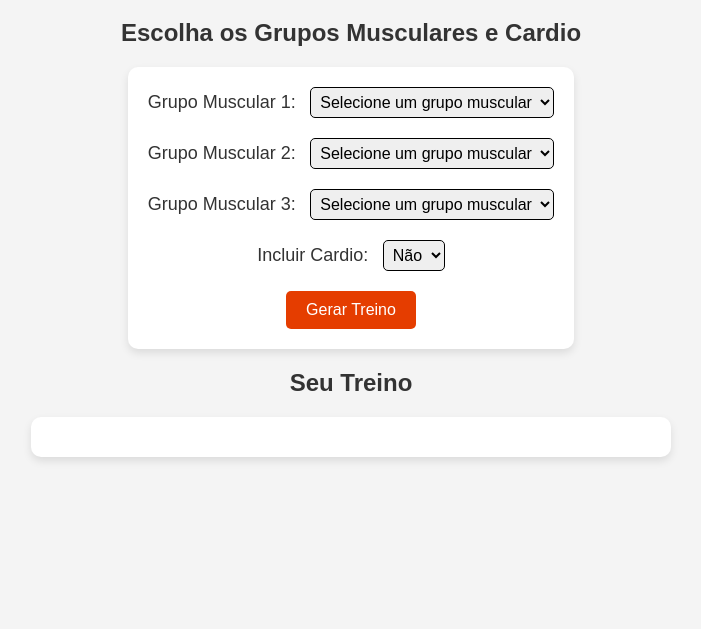
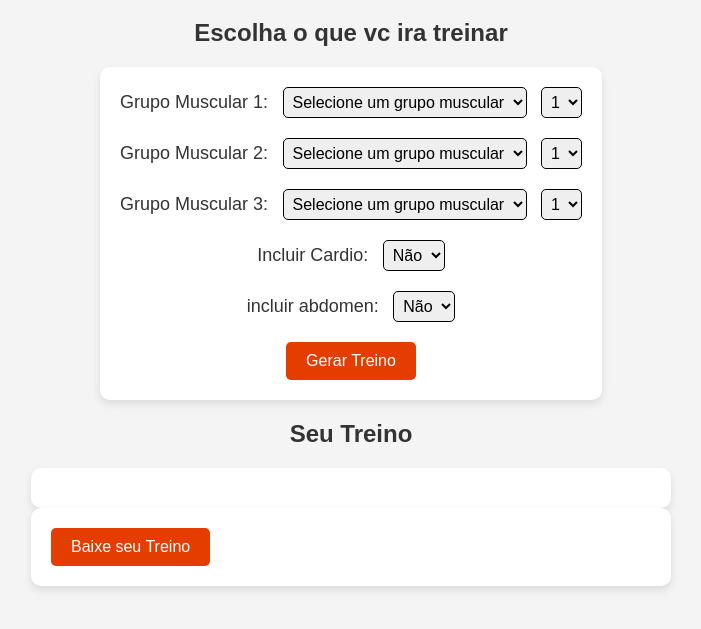
Before and after one commit to juliopsoliveira/GeradorDeTreino, a plain HTML site: page index.html in a window 1280 px wide. Both pictures are taken after a click on the button "Gerar Treino". Shown: the part 81-710 px from the top of the page, without its empty margins (289-990 px from the left). Drawn offline with Linux system fonts and the light colour scheme.

Commit message:
novas funções

```diff
--- a/index.html
+++ b/index.html
@@ -9,7 +9,7 @@
 <body>
 
     <h1>Julinho trainings</h1>
-    <h2>Escolha os Grupos Musculares e Cardio</h2>
+    <h2>Escolha o que vc ira treinar</h2>
     <form id="treinoForm">
         <div id="costasd">
             <div>
@@ -23,6 +23,14 @@
                     <option value="triceps">Tríceps</option>
                     <option value="perna">Perna</option>
                 </select>
+                <label for="quantidadeGrupo1"></label>
+                <select id="quantidadeGrupo1">
+                    <option value="1">1</option>
+                    <option value="2">2</option>
+                    <option value="3">3</option>
+                    <option value="4">4</option>
+                    <option value="5">5</option>
+                </select>
             </div>
             <div>
                 <label for="grupo2">Grupo Muscular 2:</label>
@@ -34,6 +42,14 @@
                     <option value="biceps">Bíceps</option>
                     <option value="triceps">Tríceps</option>
                     <option value="perna">Perna</option>
+                </select>
+                <label for="quantidadeGrupo2"></label>
+                <select id="quantidadeGrupo2">
+                    <option value="1">1</option>
+                    <option value="2">2</option>
+                    <option value="3">3</option>
+                    <option value="4">4</option>
+                    <option value="5">5</option>
                 </select>
             </div>
             <div>
@@ -47,12 +63,30 @@
                     <option value="triceps">Tríceps</option>
                     <option value="perna">Perna</option>
                 </select>
+                <label for="quantidadeGrupo3"></label>
+                <select id="quantidadeGrupo3">
+                    <option value="1">1</option>
+                    <option value="2">2</option>
+                    <option value="3">3</option>
+                    <option value="4">4</option>
+                    <option value="5">5</option>
+                </select>
+
             </div>
 
-            <!-- Dropdown para cardio -->
+            <!-- Drop cardio -->
             <div>
                 <label for="cardio">Incluir Cardio:</label>
                 <select id="cardio">
+                    <option value="false">Não</option>
+                    <option value="true">Sim</option>
+                </select>
+            </div>
+            <!-- incluir abdomen -->
+            <div>
+
+                <label for="abdomen">incluir abdomen:</label>
+                <select id="abdomen">
                     <option value="false">Não</option>
                     <option value="true">Sim</option>
                 </select>
@@ -64,6 +98,7 @@
 
     <h2>Seu Treino</h2>
     <div id="treino"></div>
+    <div id="treino"><button type="button" onclick="baixarTreino()">Baixe seu Treino</button></div>
 
     <script src="script.js"></script>
 </body>
--- a/script.js
+++ b/script.js
@@ -89,16 +89,29 @@ function gerarTreino() {
     const grupo2 = document.getElementById('grupo2').value;
     const grupo3 = document.getElementById('grupo3').value;
     const incluirCardio = document.getElementById('cardio').value === 'true';
+    const incluirAbdomen = document.getElementById('abdomen').value === 'true';
 
-    const gruposSelecionados = [grupo1, grupo2, grupo3].filter(grupo => grupo !== "");
+    // num de exerc
+    const quantidadeGrupo1 = parseInt(document.getElementById('quantidadeGrupo1').value);
+    const quantidadeGrupo2 = parseInt(document.getElementById('quantidadeGrupo2').value);
+    const quantidadeGrupo3 = parseInt(document.getElementById('quantidadeGrupo3').value);
 
-    // Define quantos exercícios aleatórios você quer de cada grupo (ex: 3 exercícios)
-    const quantidadeDeExercicios = 3;
 
-    gruposSelecionados.forEach(grupo => {
+    const gruposSelecionados = [
+        {grupo: grupo1, quantidade: quantidadeGrupo1 },
+        {grupo: grupo2, quantidade: quantidadeGrupo2 },
+        {grupo: grupo3, quantidade: quantidadeGrupo3 }
+    ].filter(item => item.grupo !=="");
+
+
+
+
+    gruposSelecionados.forEach(({ grupo, quantidade }) => {
         let exercicios = exerciciosDisponiveis[grupo];
         exercicios = embaralharArray(exercicios);  // Embaralha a lista de exercícios
-        const exerciciosSelecionados = exercicios.slice(0, quantidadeDeExercicios);  // Seleciona a quantidade desejada
+
+
+        const exerciciosSelecionados = exercicios.slice(0, quantidade);
 
         treinoDiv.innerHTML += `<h3>${grupo.charAt(0).toUpperCase() + grupo.slice(1)}</h3>`;
         exerciciosSelecionados.forEach(exercicio => {
@@ -106,7 +119,12 @@ function gerarTreino() {
         });
     });
 
+
     if (incluirCardio) {
         treinoDiv.innerHTML += `<h3>Cardio</h3><p>30 minutos de exercício aeróbico moderado (corrida, bicicleta, etc.)</p>`;
     }
+
+    if (incluirAbdomen) {
+        treinoDiv.innerHTML += `<h3>Abdomen</h3><p>Abdominal Supra (3x15), Prancha (3x30s), Abdominal Infra com Elevação de Pernas (3x12).)</p>`;
+    }
 };
```
Also changed, not shown: 1 other file.
